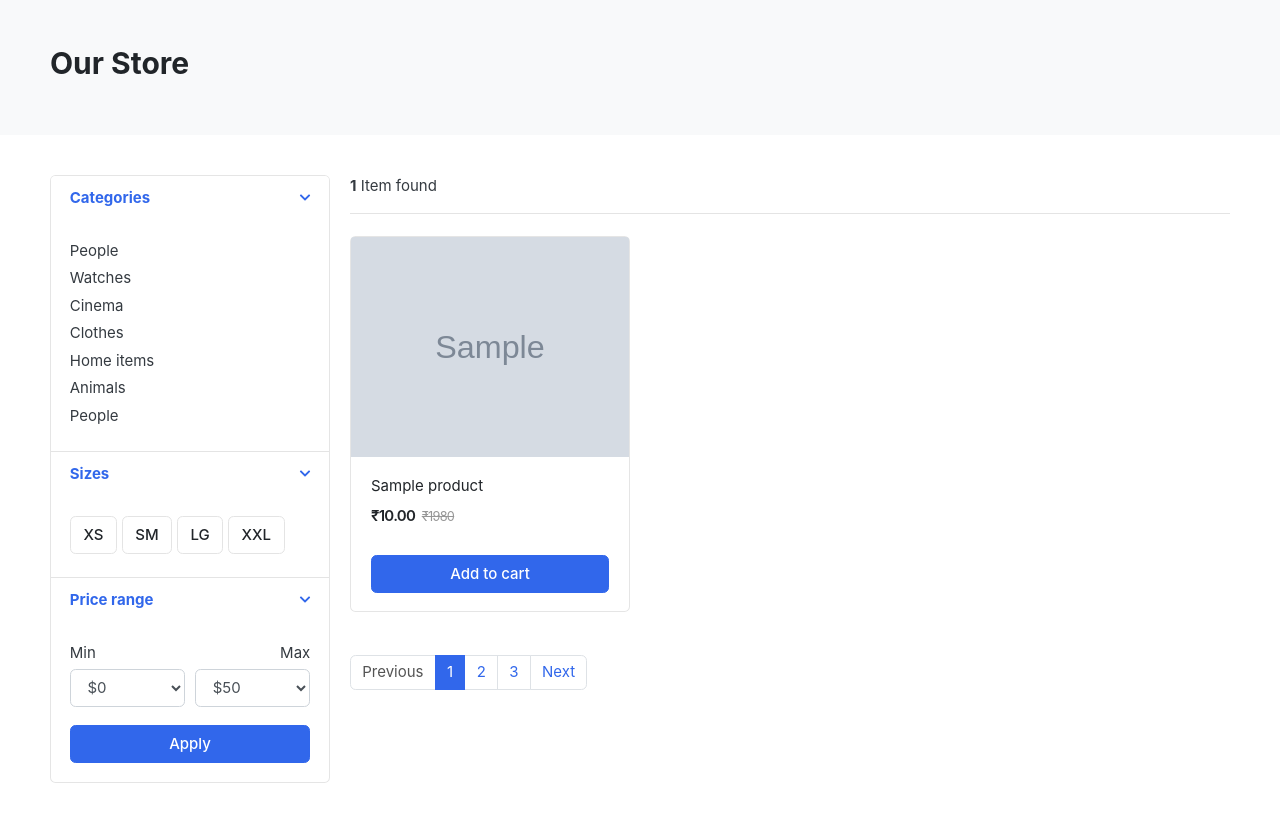
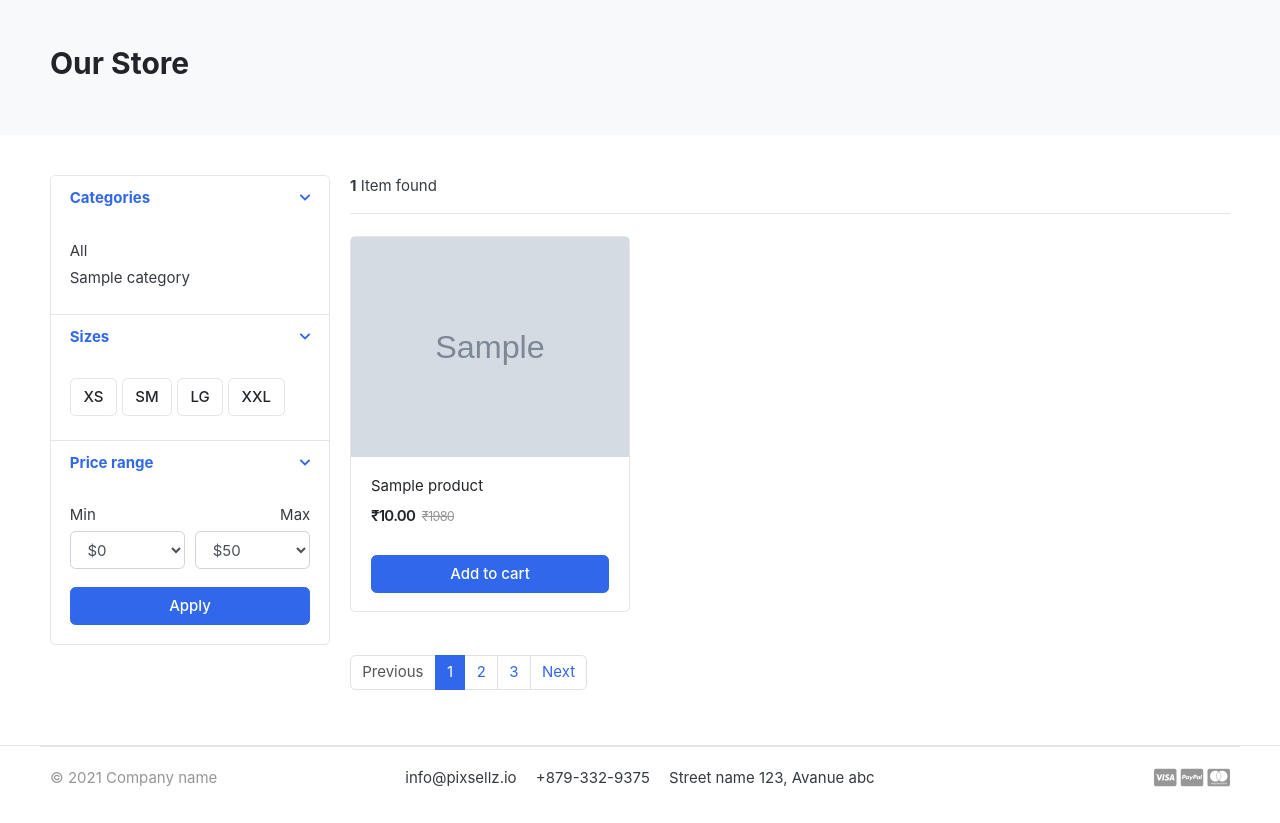
Before and after one commit to SatvirSingh98/GreatKart-eCommerce, a Django app: page /store/ in a window 1280 px wide. Shown: the part 119-942 px from the top of the page. After the commit the page ends 906 px from the top, so only its background shows below. Run offline with Django 3.2, Linux system fonts and the light colour scheme; tables that the repository leaves empty hold one stand-in row (values such as "Sample post"); grey boxes marked "Sample" are stand-in pictures; some libraries are stand-ins or nearby versions; some web fonts are replaced.

Commit message:
Display categories in product page

```diff
--- a/src/apps/store/templates/store/store.html
+++ b/src/apps/store/templates/store/store.html
@@ -30,13 +30,16 @@
                             <div class="card-body">
 
                                 <ul class="list-menu">
-                                    <li><a href="#">People </a></li>
-                                    <li><a href="#">Watches </a></li>
-                                    <li><a href="#">Cinema </a></li>
-                                    <li><a href="#">Clothes </a></li>
-                                    <li><a href="#">Home items </a></li>
-                                    <li><a href="#">Animals</a></li>
-                                    <li><a href="#">People </a></li>
+                                    <li><a href="{% url 'store:store-home' %}">All</a></li>
+
+                                    {% for category in links %}
+                                        <li>
+                                            <a href="{{ category.get_absolute_url }}">
+                                                {{ category.name }}
+                                            </a>
+                                        </li>
+                                    {% endfor %}
+
                                 </ul>
 
                             </div> <!-- card-body.// -->
```
